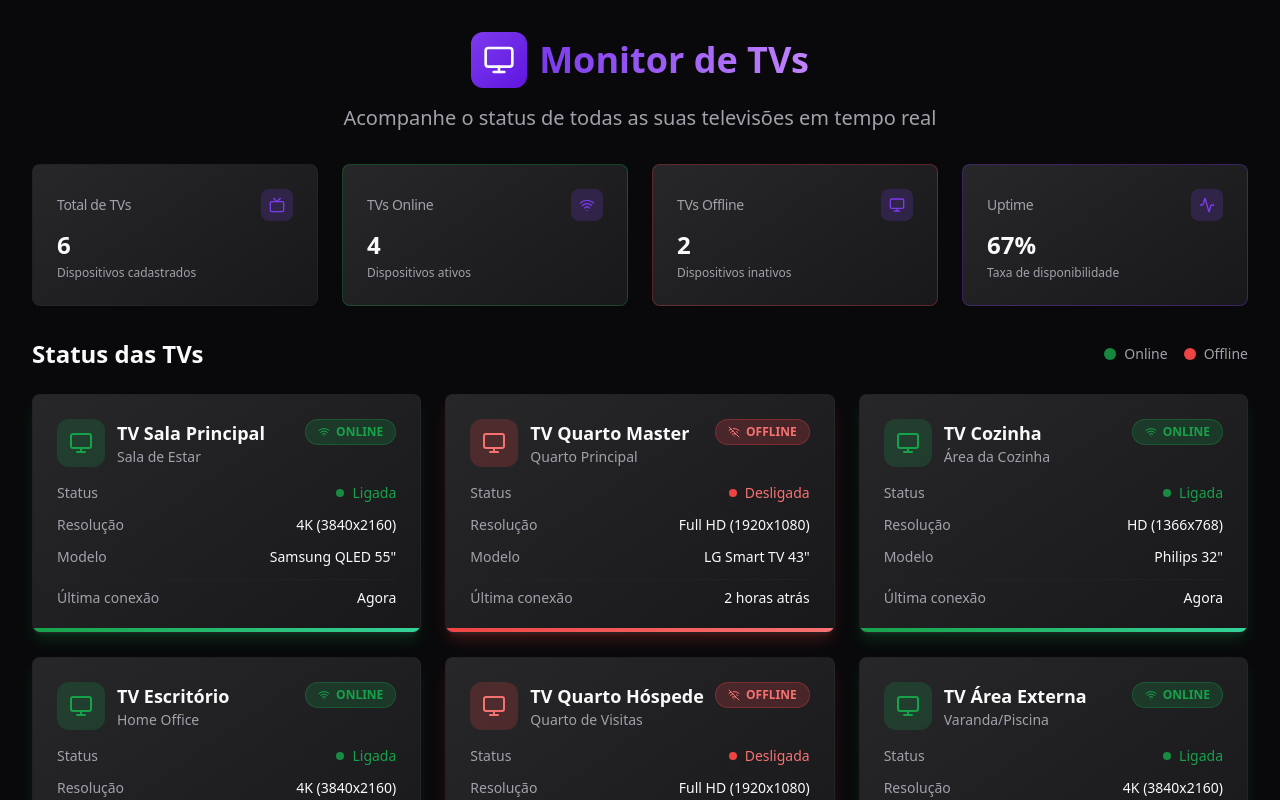
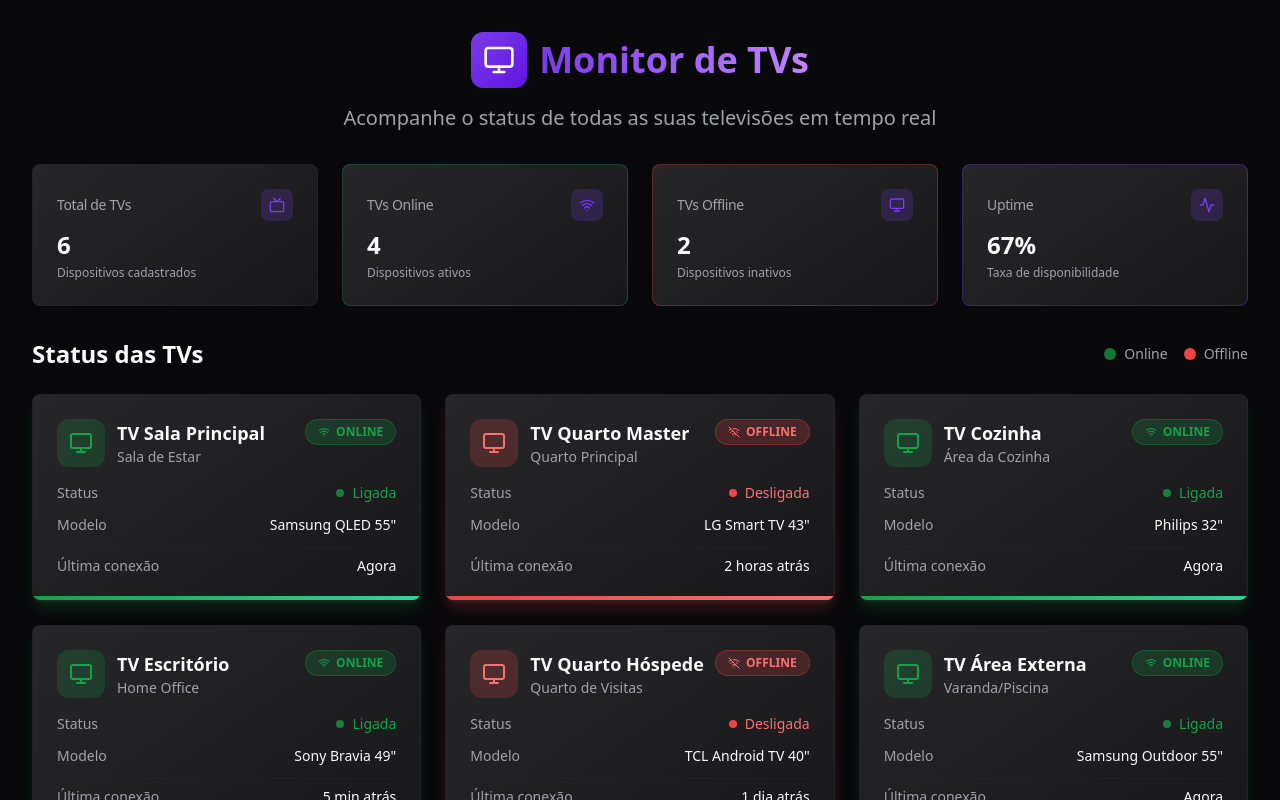
Before and after one commit to icaro258/iotv, a React (Vite) app: page / in a window 1280 px wide. Shown: the top 800 px of the page. Built offline with nearby package versions, Linux system fonts and the light colour scheme; the HTML template or start-up script is replaced by a standard one.

Commit message:
Remove resolution line

```diff
--- a/src/components/TVCard.tsx
+++ b/src/components/TVCard.tsx
@@ -86,11 +86,6 @@ export const TVCard = ({
           </div>
 
           <div className="flex justify-between items-center">
-            <span className="text-sm text-muted-foreground">Resolução</span>
-            <span className="text-sm font-medium text-foreground">{resolution}</span>
-          </div>
-
-          <div className="flex justify-between items-center">
             <span className="text-sm text-muted-foreground">Modelo</span>
             <span className="text-sm font-medium text-foreground">{model}</span>
           </div>
```
